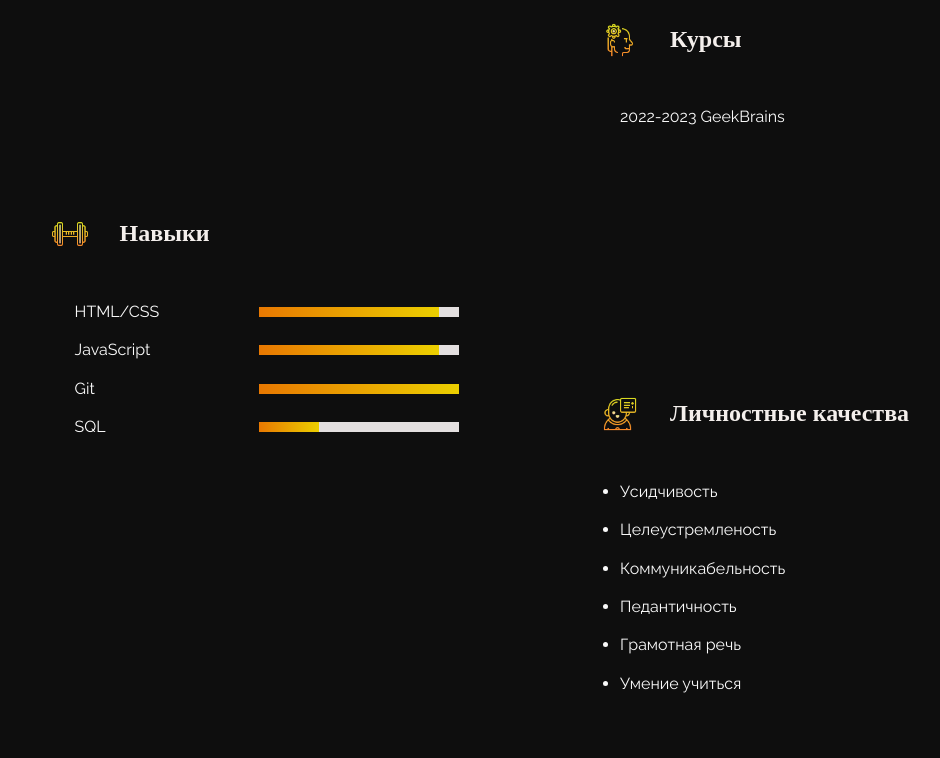
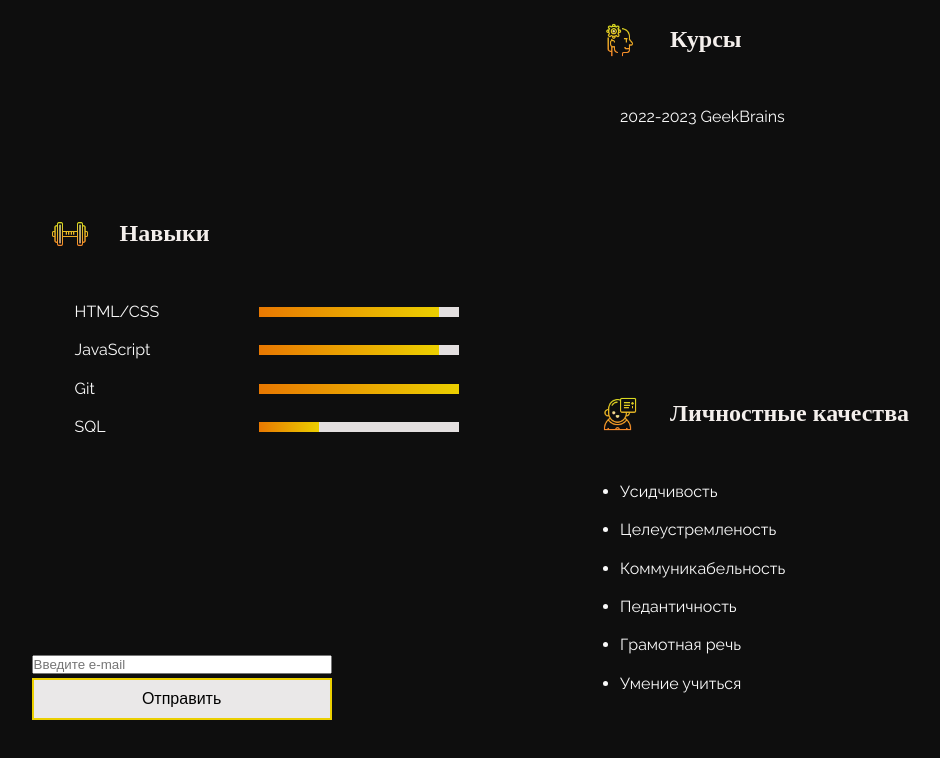
Before and after one commit to sjdid1/css-cv, a plain HTML site: page index.html in a window 1280 px wide. Shown: the part 2535-3293 px from the top of the page, without its empty margins (60-1000 px from the left). Drawn offline with Linux system fonts and the light colour scheme.

Commit message:
add form

```diff
--- a/css/main.css
+++ b/css/main.css
@@ -231,3 +231,28 @@ body {
 ul {
     margin-left: 0;
 }
+.button1 {
+    border: none;
+    color: white;
+    padding: 10px 16px;
+    text-align: center;
+    text-decoration: none;
+    display: inline-block;
+    font-size: 16px;
+    margin: 4px 2px;
+
+    transition-duration: 0.4s;
+    cursor: pointer;
+    background-color: rgb(234, 232, 232);
+    color: black;
+    border: 2px solid #EBCF00;
+    width: 300px;
+}
+.button1:hover {
+    color: white;
+    background: linear-gradient(to right, #e87801, #ebcf00);
+}
+#myInput {
+    width: 300px;
+    margin-left: 2px;
+}
--- a/index.html
+++ b/index.html
@@ -101,6 +101,14 @@
                                     </div>
                                 </div>
                             </div>
+
+                            <div class="info-animate">
+                            <form name="form" onsubmit="return validate()">
+
+                                <input type="text" name="email" placeholder="Введите e-mail" id="myInput"> <span style="color:rgb(255, 208, 0)" id="emailf"></span>
+                            </br><input type="submit" class="button1" value="Отправить">
+                                </form>
+                            </div>
                         </div>
 
                         <div data-speed=".9" class="info__right">
--- a/js/app.js
+++ b/js/app.js
@@ -49,6 +49,27 @@ itemsR.forEach( item => {
       })
 
 })
+}
 
+function validate(){
 
+    var y=document.forms["form"]["email"].value;
+
+    if (y.length==0){
+        document.getElementById("emailf").innerHTML="*данное поле обязательно для заполнения";
+        return false;
+    }
+
+    at=y.indexOf("@");
+    if (at<1) {
+        document.getElementById("emailf").innerHTML="*email введен без @";
+        return false;
+    }
+
+    dot=y.indexOf(".");
+    if (dot <1){
+        document.getElementById("emailf").innerHTML="*после @ должна быть точка";
+        return false;
+    }
+    else alert('Данные отправлены');
 }
```
